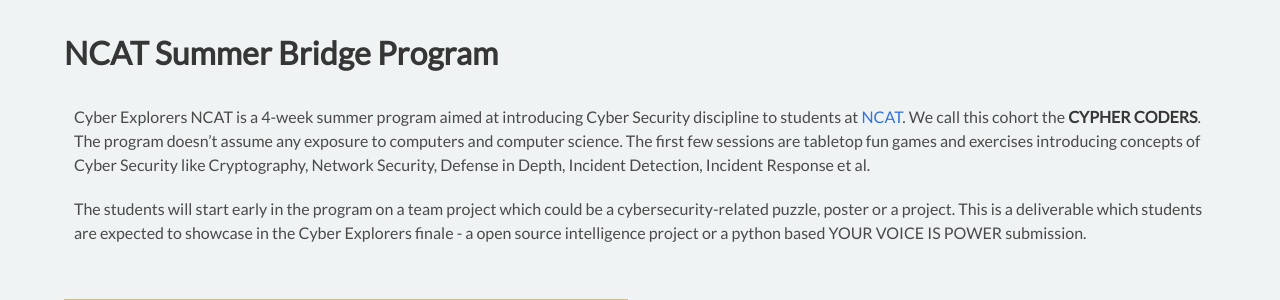
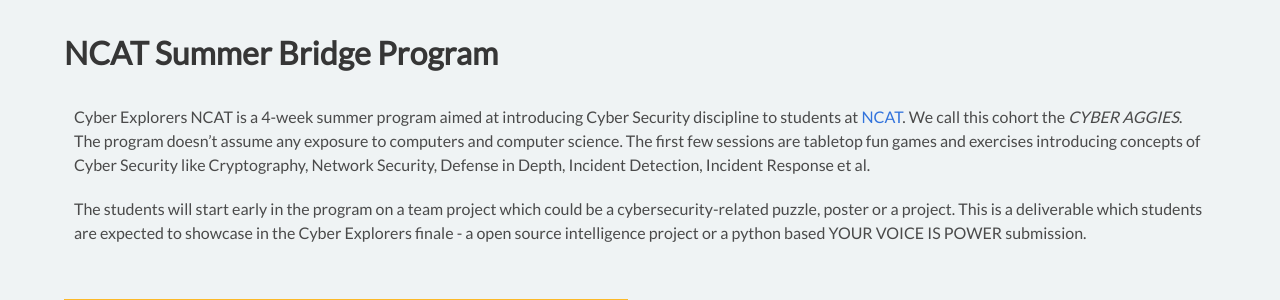
Before and after one commit to cyberdefendersprogram/www-homepage, a Jekyll site: the page built from pages/programs/cyberexplorers-ncat.md, in a window 1280 px wide and 900 px high. Shown: the part 263-563 px from the top of the window. Built offline with Jekyll 4.4.1, drawn with Linux system fonts in a browser that asks for light colours; nearby versions of some CDN libraries.

Commit message:
Update cyberexplorers-ncat.md

```diff
--- a/pages/programs/cyberexplorers-ncat.md
+++ b/pages/programs/cyberexplorers-ncat.md
@@ -9,7 +9,7 @@
 <br/>
 <h1 class="title">NCAT Summer Bridge Program </h1>
 
-Cyber Explorers NCAT is a 4-week summer program aimed at introducing Cyber Security discipline to  students at [NCAT](https://www.ncat.edu/). We call this cohort the __CYPHER CODERS__. The program doesn’t assume any exposure to computers and computer science. The first few sessions are tabletop fun games and exercises introducing concepts of Cyber Security like Cryptography, Network Security, Defense in Depth, Incident Detection, Incident Response et al.
+Cyber Explorers NCAT is a 4-week summer program aimed at introducing Cyber Security discipline to  students at [NCAT](https://www.ncat.edu/). We call this cohort the *CYBER AGGIES*. The program doesn’t assume any exposure to computers and computer science. The first few sessions are tabletop fun games and exercises introducing concepts of Cyber Security like Cryptography, Network Security, Defense in Depth, Incident Detection, Incident Response et al.
 
 The students will start early in the program on a team project which could be a cybersecurity-related puzzle, poster or a project. This is a deliverable which students are expected to showcase in the Cyber Explorers finale - a open source intelligence project or a python based YOUR VOICE IS POWER submission.
 
```
